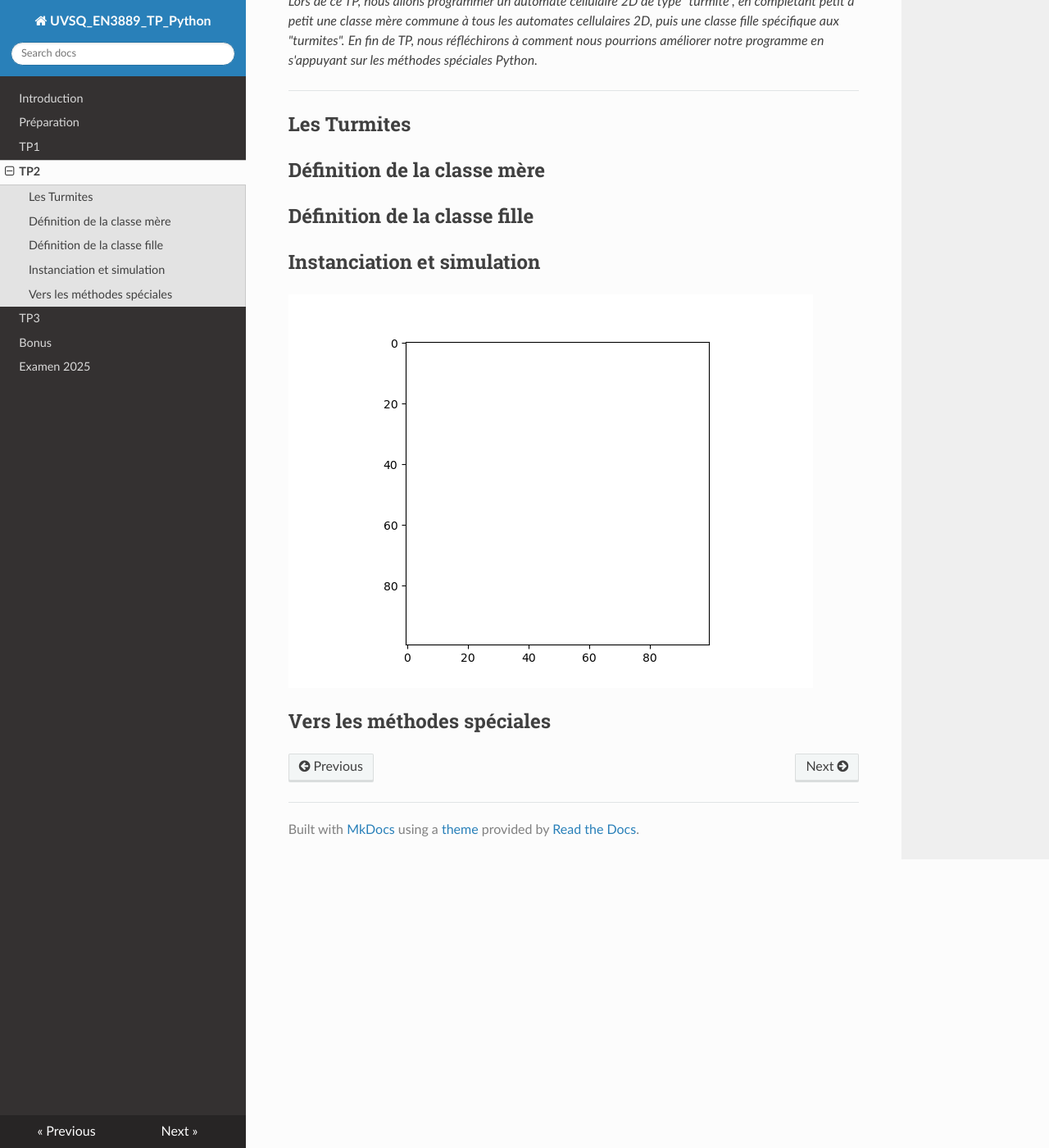
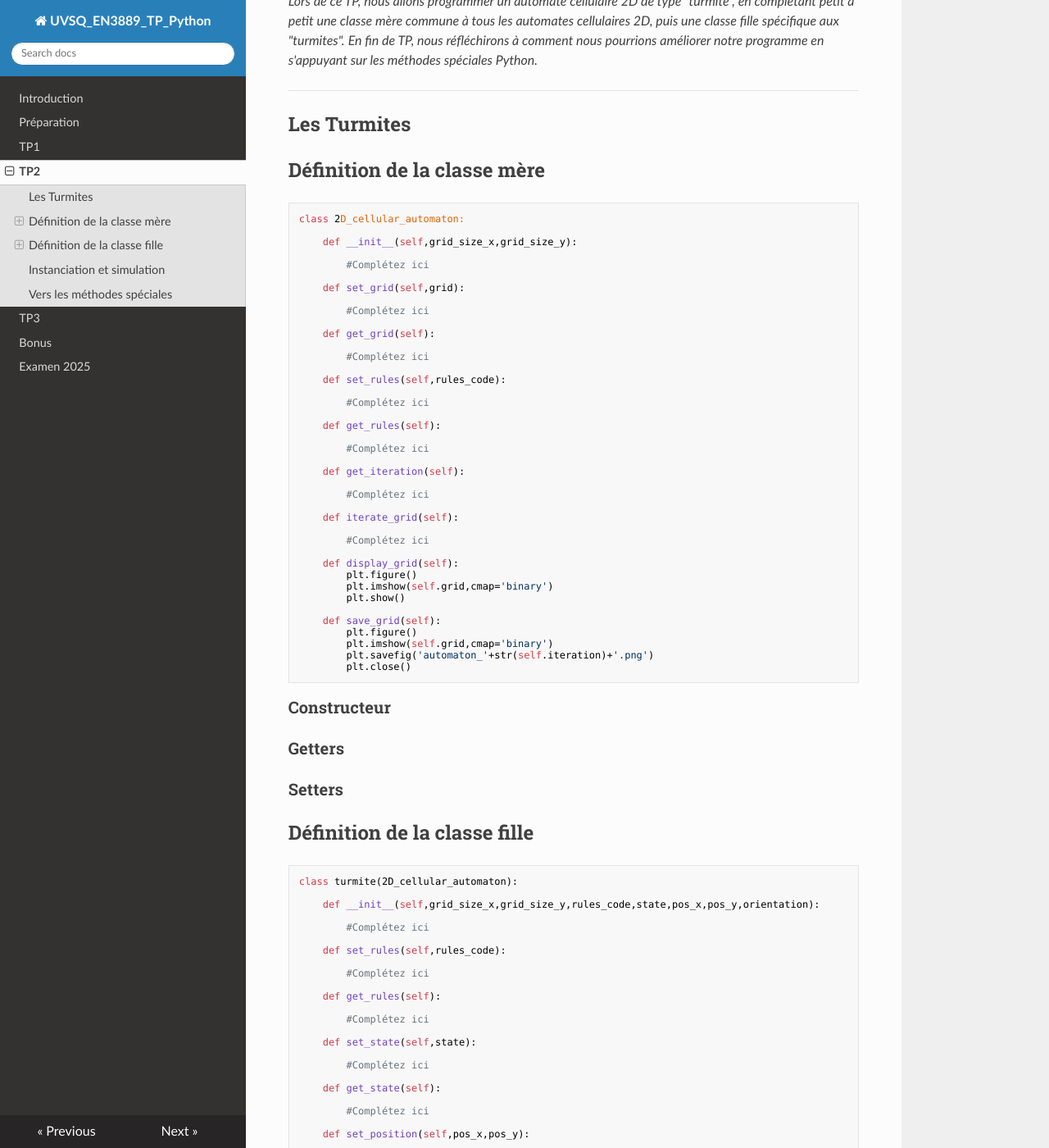
Before and after one commit to NicOudart/UVSQ_EN3889_TP_Python, an MkDocs documentation site: the page built from docs/TP2.md, in a window 1280 px wide and 1400 px high, scrolled down 368 px. Shown: the whole window at 82% size. Built offline with MkDocs 1.6.1, drawn with Linux system fonts in a browser that asks for light colours; nearby versions of some CDN libraries; some of the changed text lies outside the part shown.

Commit message:
-Progress on TP2.

```diff
--- a/docs/TP2.md
+++ b/docs/TP2.md
@@ -11,10 +11,127 @@ _En fin de TP, nous réfléchirons à comment nous pourrions améliorer notre pr
 
 ## Définition de la classe mère
 
+~~~
+class 2D_cellular_automaton:
+
+    def __init__(self,grid_size_x,grid_size_y):
+
+		#Complétez ici
+
+    def set_grid(self,grid):
+
+		#Complétez ici
+
+    def get_grid(self):
+
+		#Complétez ici
+
+    def set_rules(self,rules_code):
+
+		#Complétez ici
+
+    def get_rules(self):
+
+		#Complétez ici
+
+    def get_iteration(self):
+
+		#Complétez ici
+
+    def iterate_grid(self):
+
+		#Complétez ici
+
+    def display_grid(self):
+        plt.figure()
+        plt.imshow(self.grid,cmap='binary')
+        plt.show()
+
+    def save_grid(self):
+        plt.figure()
+        plt.imshow(self.grid,cmap='binary')
+        plt.savefig('automaton_'+str(self.iteration)+'.png')
+        plt.close()
+~~~
+
+### Constructeur
+
+### Getters
+
+### Setters
+
 ## Définition de la classe fille
+
+~~~
+class turmite(2D_cellular_automaton):
+
+    def __init__(self,grid_size_x,grid_size_y,rules_code,state,pos_x,pos_y,orientation):
+
+		#Complétez ici
+
+    def set_rules(self,rules_code):
+
+		#Complétez ici
+
+    def get_rules(self):
+
+		#Complétez ici
+
+    def set_state(self,state):
+
+		#Complétez ici
+
+    def get_state(self):
+
+		#Complétez ici
+
+    def set_position(self,pos_x,pos_y):
+
+		#Complétez ici
+
+    def get_position(self):
+
+		#Complétez ici
+
+    def set_value(self,value):
+
+		#Complétez ici
+
+    def get_value(self):
+
+		#Complétez ici
+
+    def set_orientation(self,orientation):
+
+		#Complétez ici
+
+    def get_orientation(self):
+
+		#Complétez ici
+
+    def turn(self,direction):
+
+		#Complétez ici
+
+    def move(self):
+
+        #Complétez ici
+
+    def iterate_grid(self,nb_iterations):
+
+        #Complétez ici
+~~~
+
+### Constructeur
+
+### Getters
+
+### Setters
 
 ## Instanciation et simulation
 
 ![Simulation TP2](img/TP2_example.gif)
 
 ## Vers les méthodes spéciales
+
+---
```
